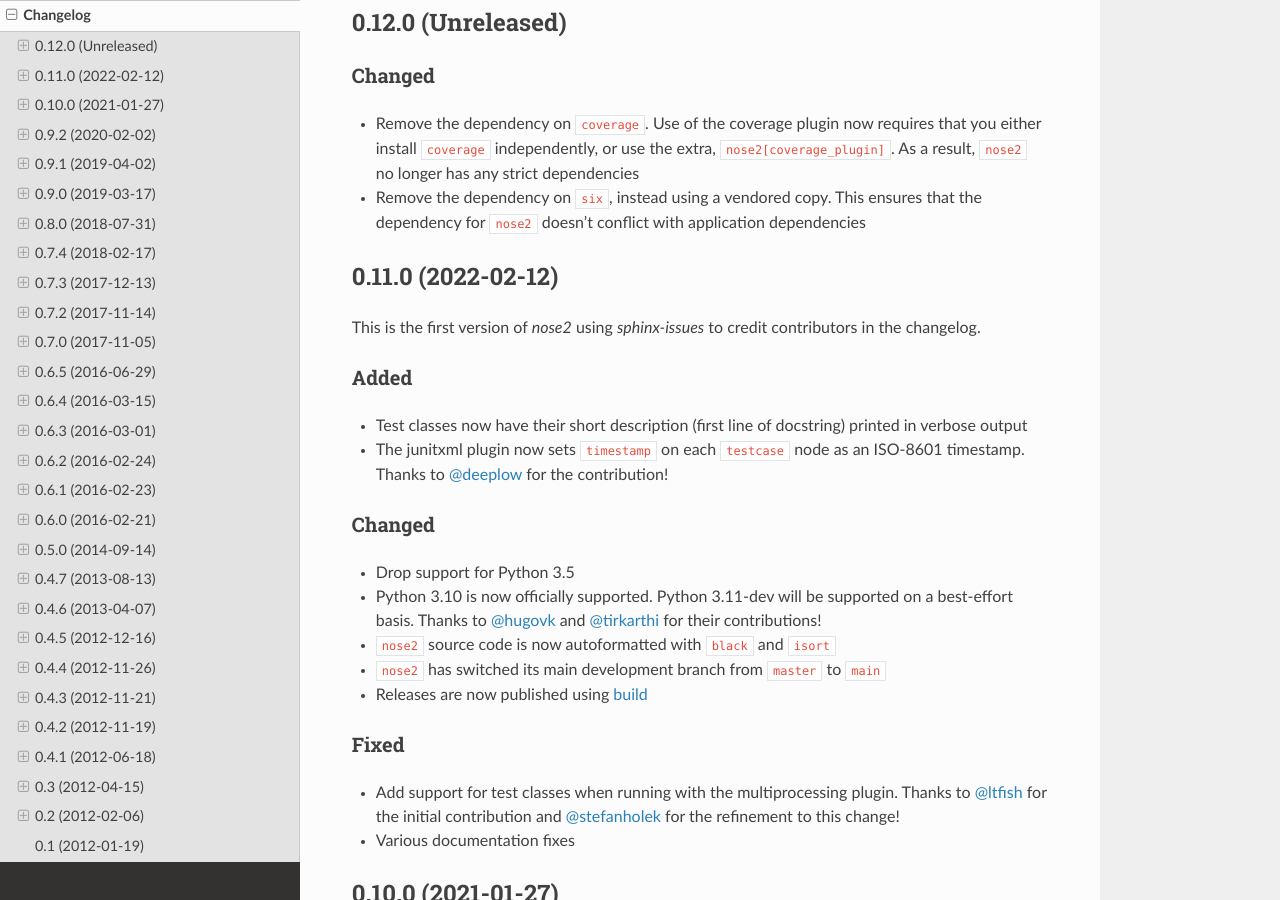
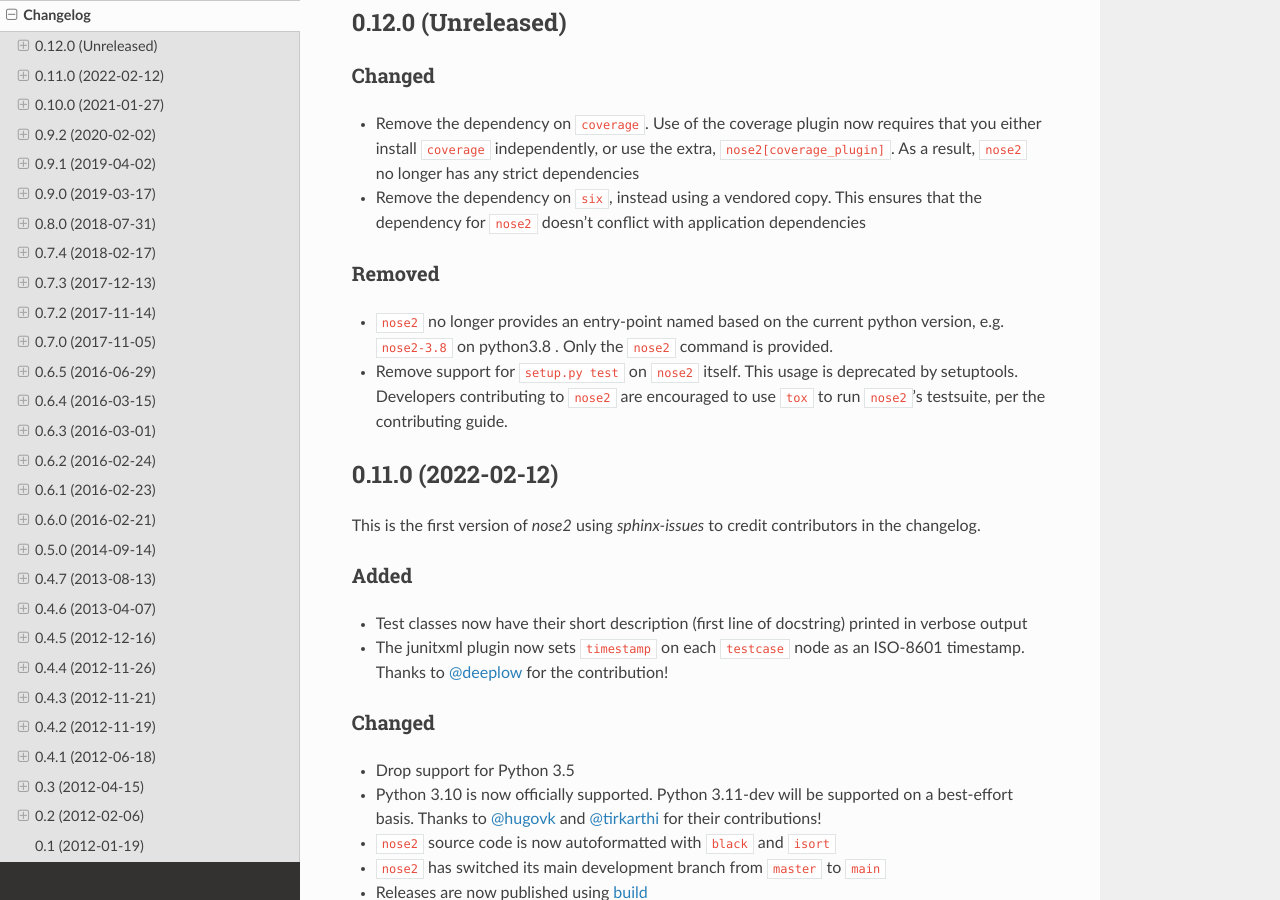
Before and after one commit to nose-devs/nose2, a Sphinx documentation site: the page built from docs/changelog.rst, in a window 1280 px wide and 900 px high, scrolled down 346 px. Built offline with Sphinx 7.4.7 and the Read the Docs theme 2.0.0, drawn with Linux system fonts in a browser that asks for light colours; pages that are not in the unit, such as notebooks, are missing from menus.

Commit message:
Remove nose2-X.Y entry point
And remove `test_suite` from the setuptools configuration. This is
untested and could easily be broken on any given version. The correct
way to test nose2 is with tox.

```diff
--- a/docs/changelog.rst
+++ b/docs/changelog.rst
@@ -24,6 +24,17 @@
 * Remove the dependency on ``six``, instead using a vendored copy. This
   ensures that the dependency for ``nose2`` doesn't conflict with application
   dependencies
+
+Removed
+~~~~~~~
+
+* ``nose2`` no longer provides an entry-point named based on the current python
+  version, e.g. ``nose2-3.8`` on python3.8 . Only the ``nose2`` command is
+  provided.
+
+* Remove support for ``setup.py test`` on ``nose2`` itself. This usage is
+  deprecated by setuptools. Developers contributing to ``nose2`` are encouraged
+  to use ``tox`` to run ``nose2``'s testsuite, per the contributing guide.
 
 0.11.0 (2022-02-12)
 -------------------
```
Also changed, not shown: setup.py (+1 -7 lines).
